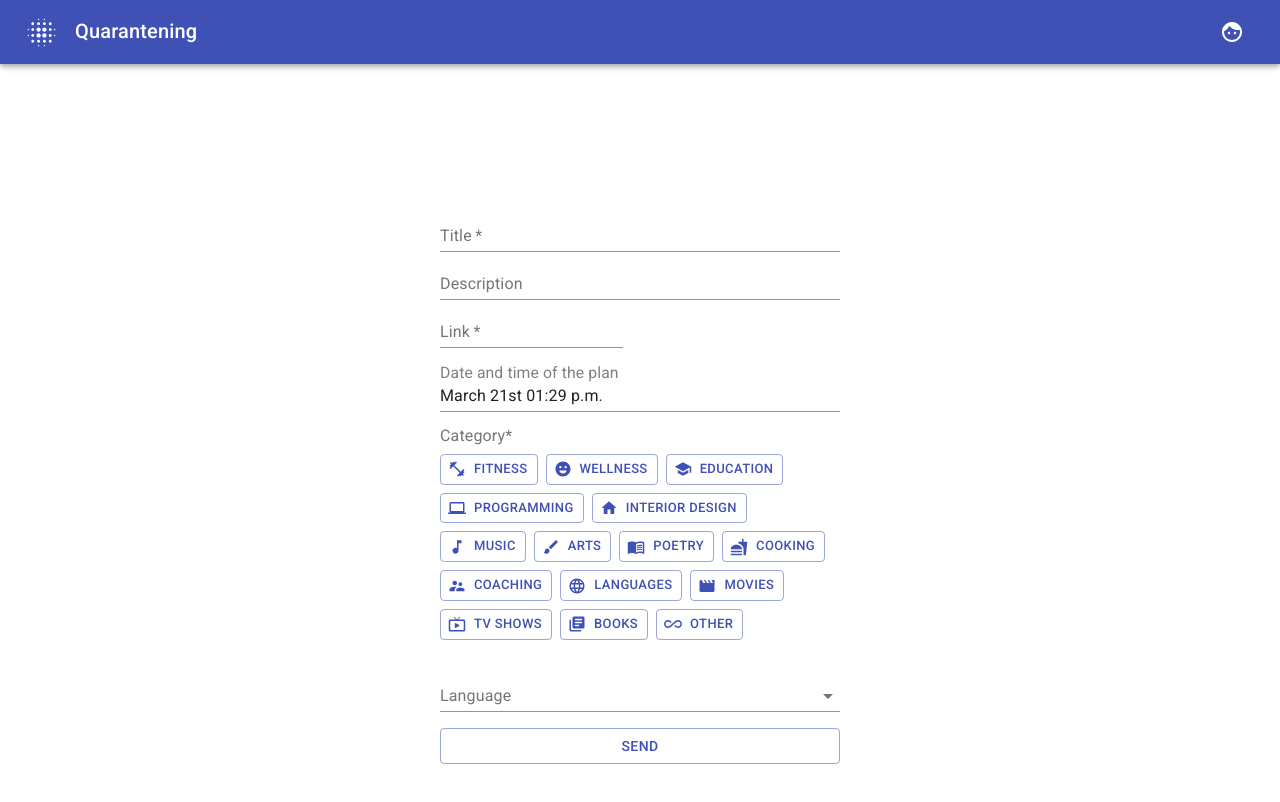
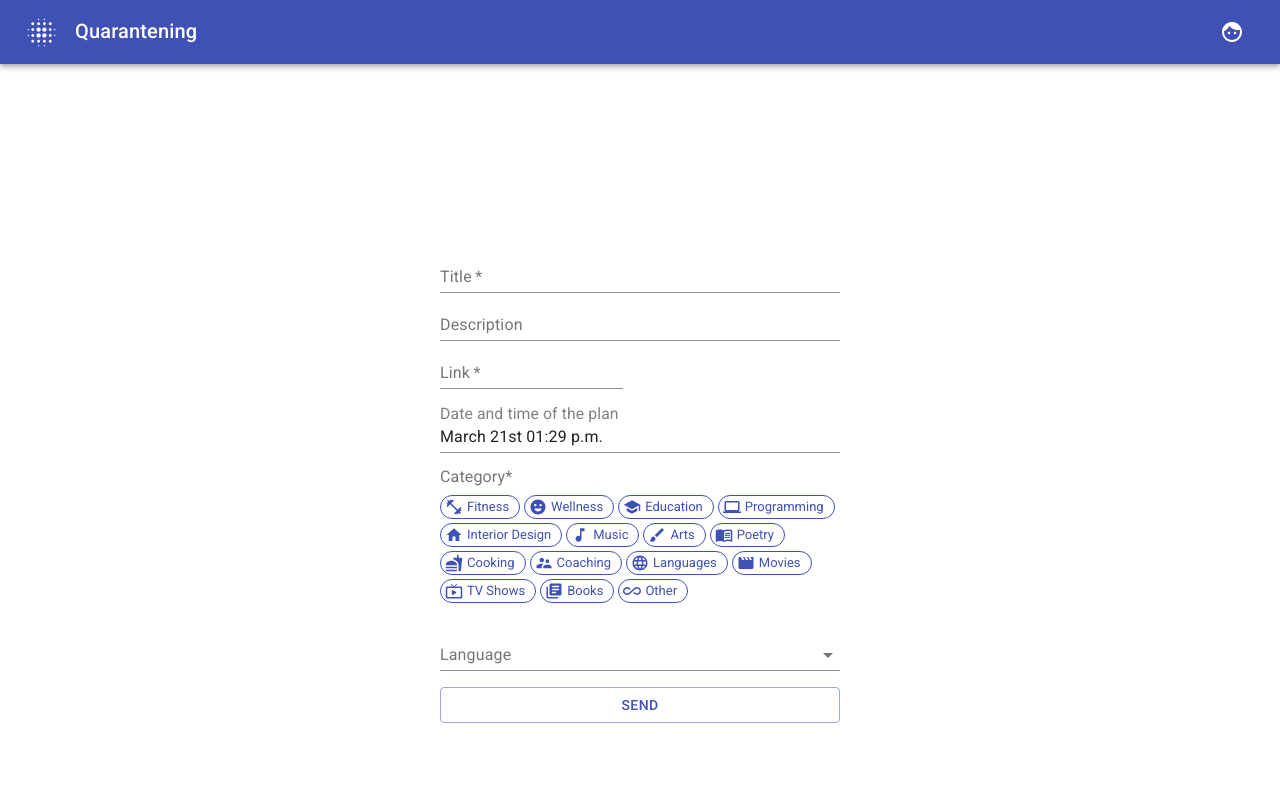
Before and after one commit to bsanser/quarantine-web, a React (Create React App) app: page /plans/new in a window 1280 px wide. Shown: the top 802 px of the page. Built offline with nearby package versions, Linux system fonts and the light colour scheme.

Commit message:
feat: added filter by category

```diff
--- a/src/components/PlansForm1.js
+++ b/src/components/PlansForm1.js
@@ -4,6 +4,7 @@ import TextField from "@material-ui/core/TextField";
 import styled from "styled-components";
 import DatePicker from "./DatePicker";
 import Button from "@material-ui/core/Button";
+import Chip from "@material-ui/core/Chip";
 import CATEGORIES from "./../constants/categories";
 import FormControl from "@material-ui/core/FormControl";
 import Select from "@material-ui/core/Select";
@@ -43,9 +44,10 @@ const CategoriesWrapper = styled.div`
   display: flex;
   flex-wrap: wrap;
   margin-bottom: 16px;
-  > button {
-    margin-right: 8px;
-    margin-bottom: 8px;
+  > div {
+    padding: 2px;
+    margin-right: 4px;
+    margin-bottom: 4px;
   }
 `;
 
@@ -73,6 +75,9 @@ const useStyles = makeStyles(theme => ({
   },
   formControl: {
     marginBottom: "16px"
+  },
+  select: {
+    background: "transparent"
   }
 }));
 
@@ -176,17 +181,18 @@ const PlansForm = props => {
         <StyledInputLabel>Category*</StyledInputLabel>
         <CategoriesWrapper>
           {Object.entries(CATEGORIES).map(c => {
+            console.log(c[1]);
             return (
-              <Button
+              <Chip
                 key={c[0]}
+                icon={c[1]}
+                size="small"
+                label={c[0]}
+                clickable
+                color="primary"
+                onClick={e => handleChangeCategory(e, c[0])}
                 variant={category === c[0] ? "contained" : "outlined"}
-                color="primary"
-                size="small"
-                startIcon={c[1]}
-                onClick={e => handleChangeCategory(e, c[0])}
-              >
-                {c[0]}
-              </Button>
+              />
             );
           })}
         </CategoriesWrapper>
@@ -197,6 +203,7 @@ const PlansForm = props => {
             id="demo-simple-select"
             value={language}
             onChange={handleChangeLanguage}
+            className={classes.select}
           >
             {Object.entries(languages).map(entry => (
               <MenuItem value={entry[0]} key={entry[0]}>
--- a/src/services/PlansService.js
+++ b/src/services/PlansService.js
@@ -1,9 +1,11 @@
 import http from "./BaseService";
 
 const getPlans = () => http.get("/plans");
+const getPlansByCategory = category => http.get(`/plans/category?category=${category}`);
 const createPlan = plan => http.post("/plans", plan);
 
 export default {
   getPlans,
+  getPlansByCategory,
   createPlan
 };
```
